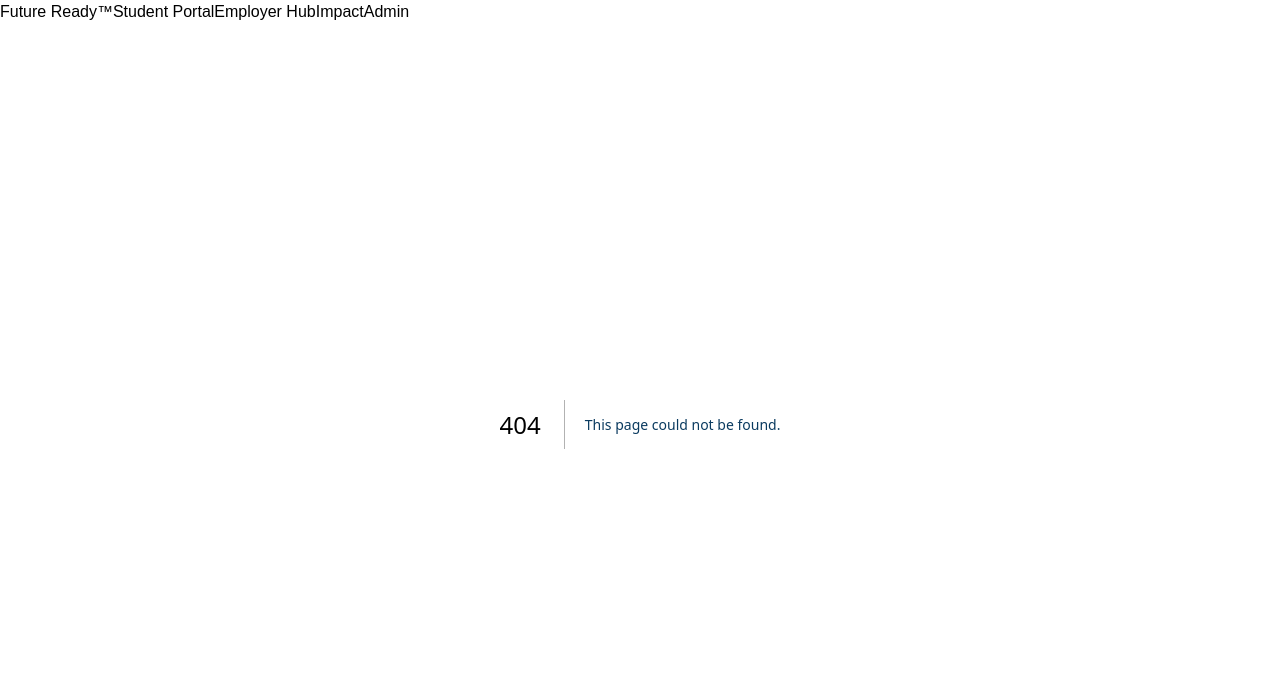
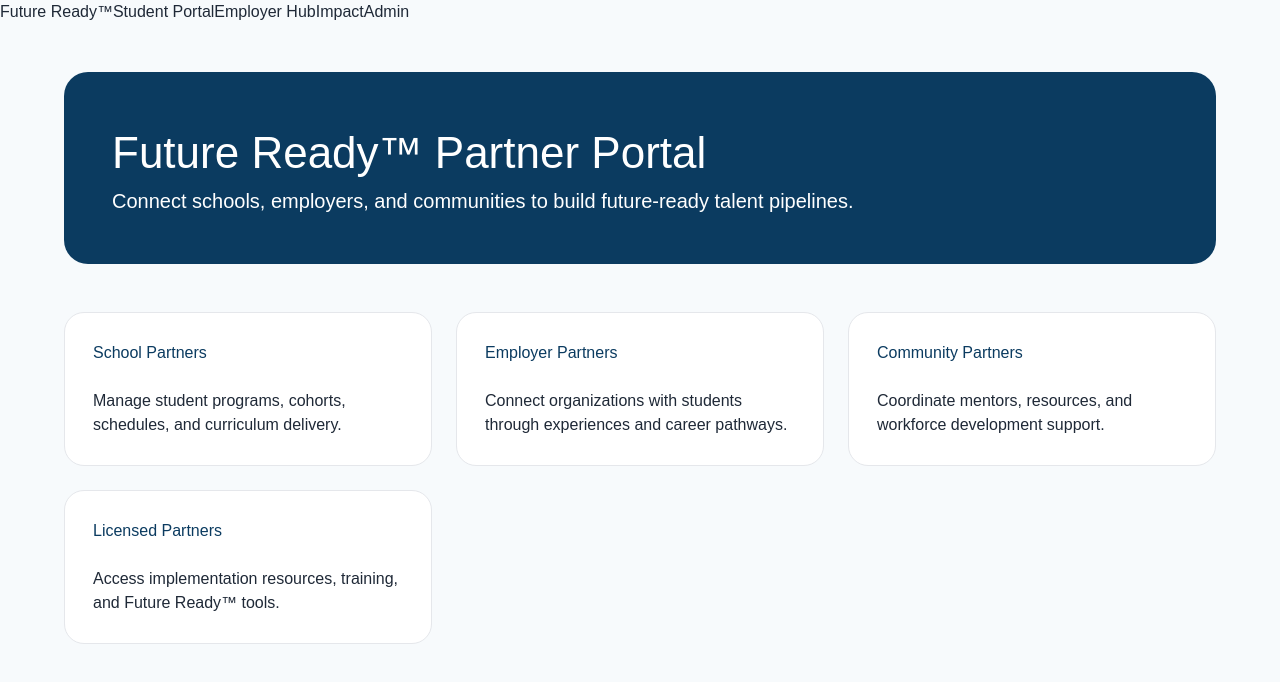
Before and after one commit to Link-Lake-Norman/Build6-, a Next.js app: page /partner-portal in a window 1280 px wide. Before the commit this address had no page. Shown: the top 682 px of the page. Built offline with nearby package versions, Linux system fonts and the light colour scheme.

Commit message:
Add Future Ready partner portal

```diff
--- /dev/null
+++ b/app/partner-portal/page.tsx
@@ -0,0 +1,68 @@
+export default function PartnerPortalPage() {
+
+  const partners = [
+    {
+      title: "School Partners",
+      description:
+        "Manage student programs, cohorts, schedules, and curriculum delivery.",
+    },
+    {
+      title: "Employer Partners",
+      description:
+        "Connect organizations with students through experiences and career pathways.",
+    },
+    {
+      title: "Community Partners",
+      description:
+        "Coordinate mentors, resources, and workforce development support.",
+    },
+    {
+      title: "Licensed Partners",
+      description:
+        "Access implementation resources, training, and Future Ready™ tools.",
+    },
+  ];
+
+  return (
+    <main>
+
+      <section className="hero">
+
+        <h1>
+          Future Ready™ Partner Portal
+        </h1>
+
+        <p>
+          Connect schools, employers, and communities
+          to build future-ready talent pipelines.
+        </p>
+
+      </section>
+
+
+      <section className="journey-grid">
+
+        {partners.map((partner) => (
+
+          <article
+            className="journey-card"
+            key={partner.title}
+          >
+
+            <h2>
+              {partner.title}
+            </h2>
+
+            <p>
+              {partner.description}
+            </p>
+
+          </article>
+
+        ))}
+
+      </section>
+
+    </main>
+  );
+}
```
